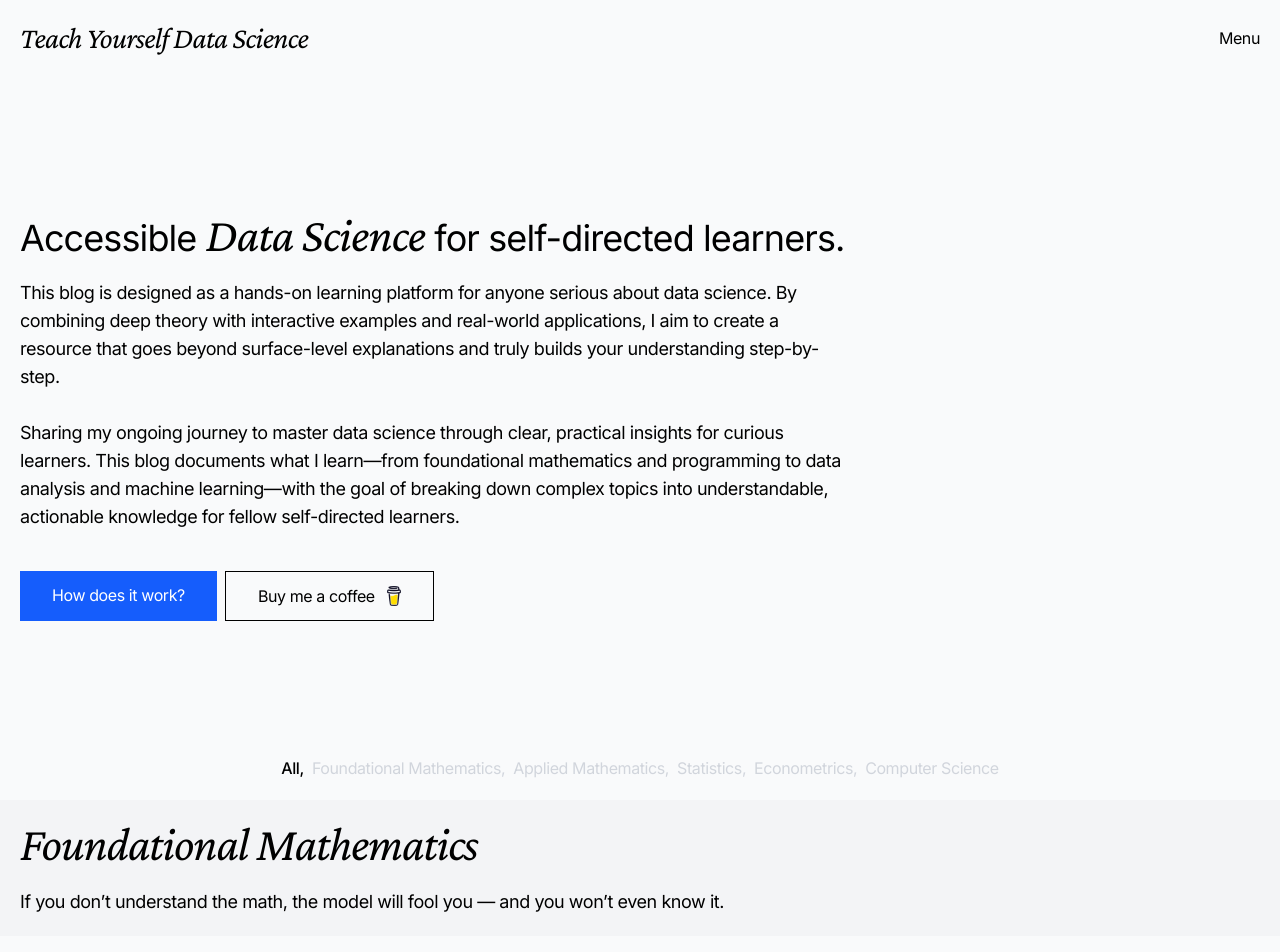
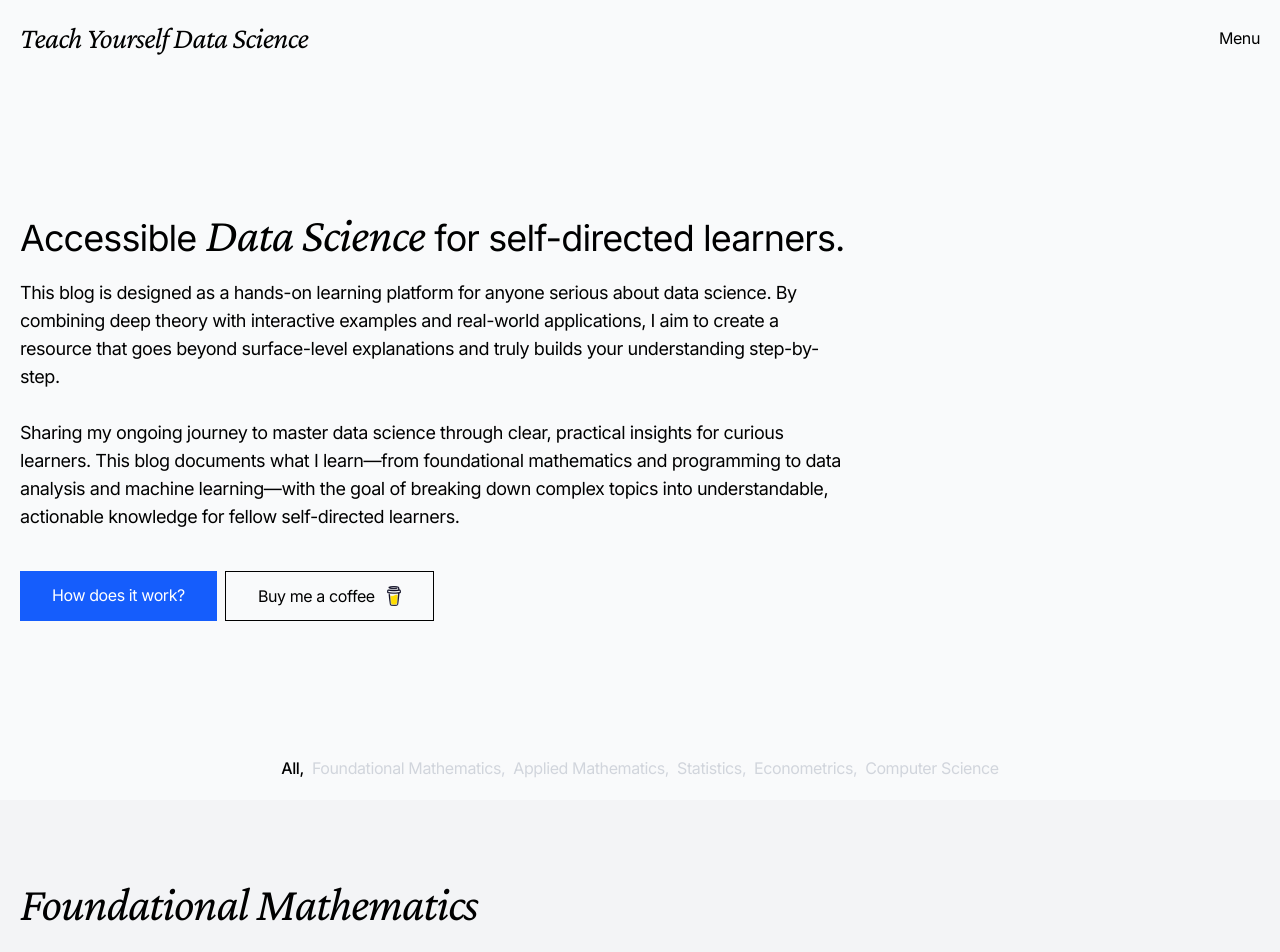
Before and after one commit to rohitjethoe/teach-yourself-ds, a Vue app: page / in a window 1280 px wide. Shown: the top 952 px of the page. Built offline with nearby package versions, Linux system fonts and the light colour scheme.

Commit message:
Spacings in topics

```diff
--- a/src/views/Home.vue
+++ b/src/views/Home.vue
@@ -44,7 +44,7 @@
             </div>
         </section>
     </div>
-    <section class="p-2 md:p-5 py-20 text-black bg-gray-100">
+    <section class="p-2 py-30 md:p-5 md:py-20 text-black bg-gray-100">
         <div>
             <div class="text-4xl md:text-5xl font-crimson-pro italic tracking-tight">
                 Foundational Mathematics
```
